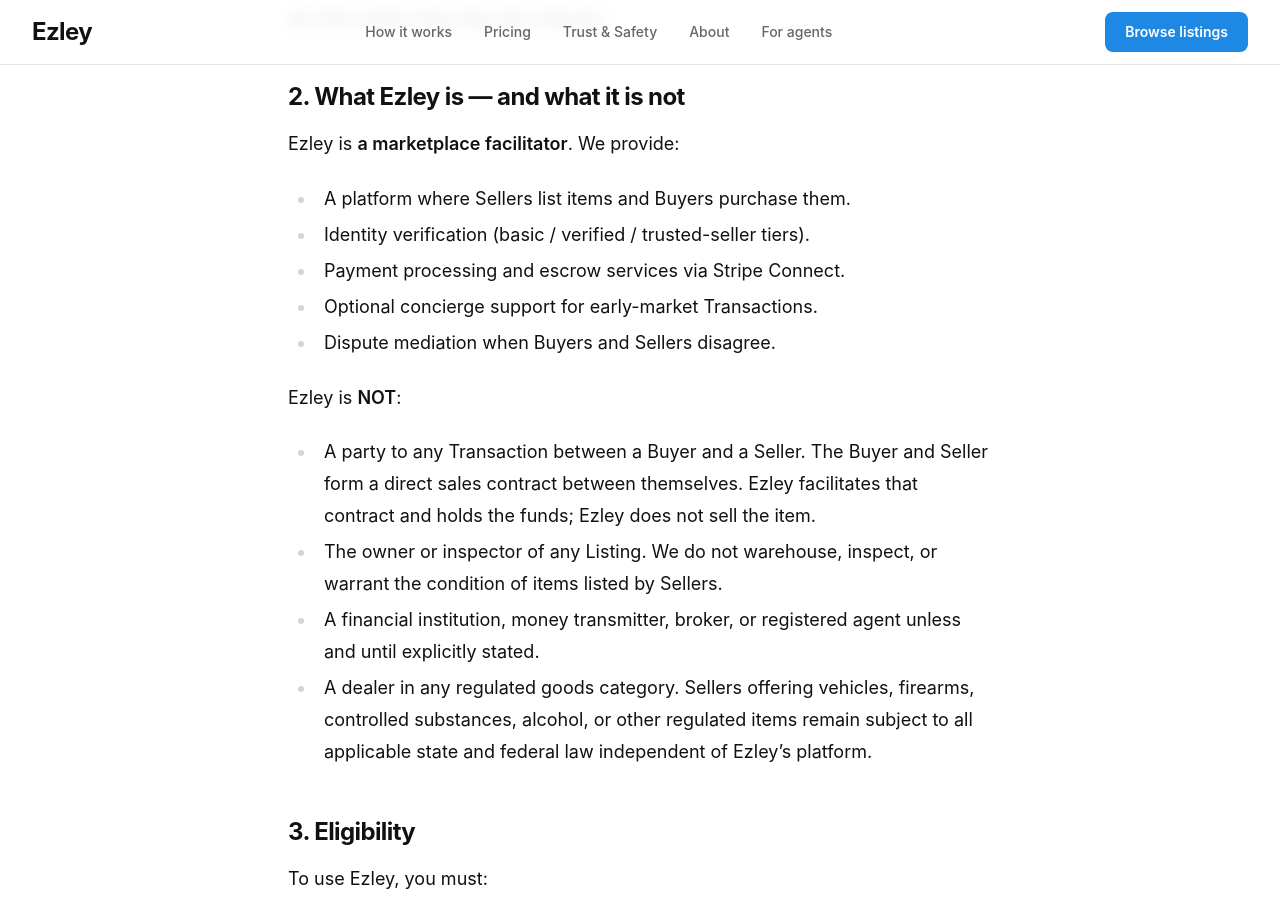
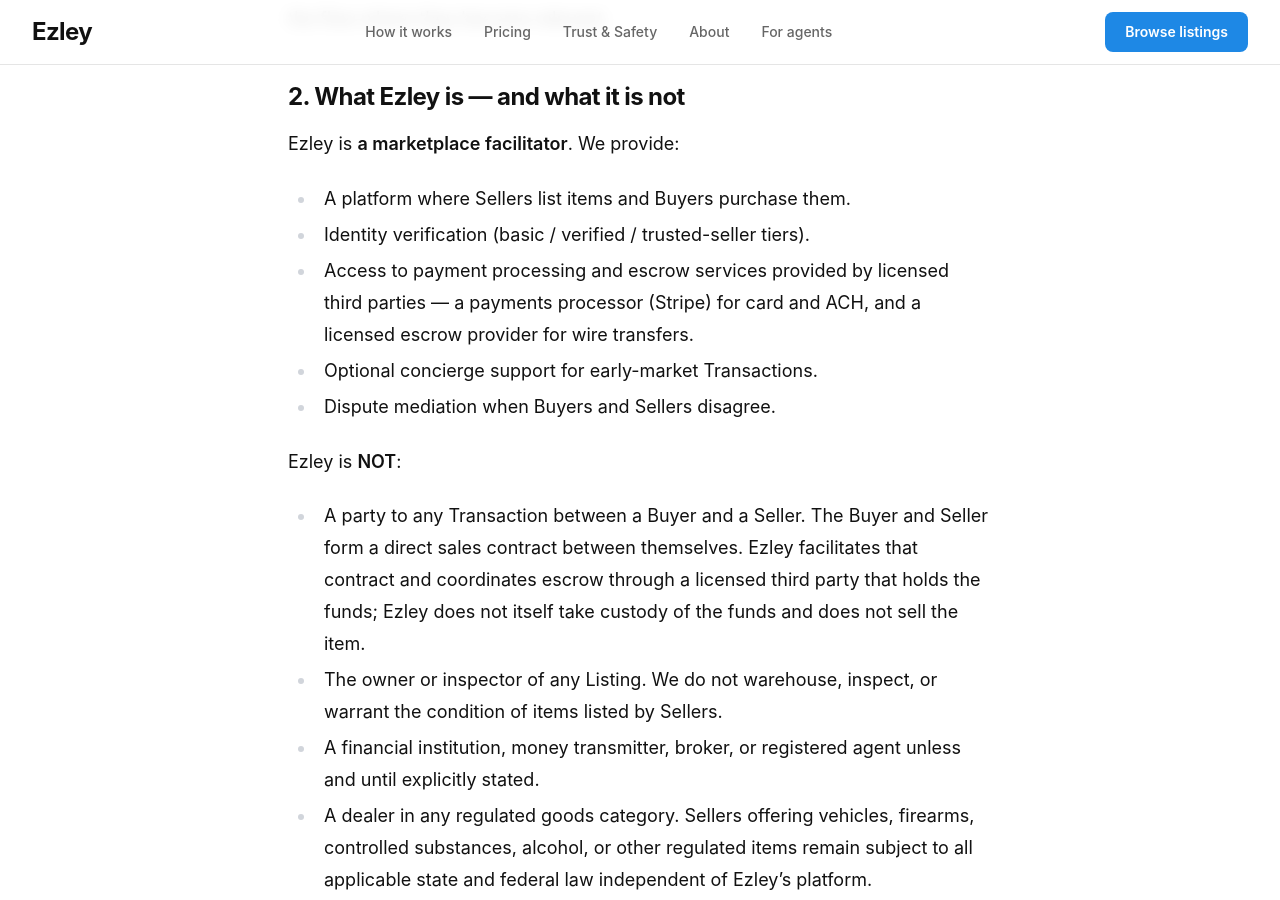
Before and after one commit to mtalcott-perp-comp/ezley-marketing-site, a Jekyll site: the page built from _pages/terms.md, in a window 1280 px wide and 900 px high, scrolled down 752 px. Built offline with Jekyll 4.4.1, drawn with Linux system fonts in a browser that asks for light colours; nearby versions of some CDN libraries; some of the changed text lies outside the part shown.

Commit message:
docs(legal): correct escrow custody language in Terms & Privacy; bump effective date
Removes the claim that "the Buyer's funds are held by Ezley" — Ezley does
not take custody of funds (that would be regulated money transmission).
Funds are held by a licensed third party: the payments processor for
card/ACH, and a licensed escrow provider for wire transfers. Updates
Terms §2 and §7 and the Privacy §1 description for consistency; bumps both
effective dates to 2026-06-27.

NOTE: pending review by a payments/fintech attorney along with the final
wire-escrow structure (Escrow.com vs. Column). The privacy sub-processor
table still needs a row for the chosen wire escrow provider.

Co-Authored-By: Claude Opus 4.8 <noreply@anthropic.com>

```diff
--- a/_pages/terms.md
+++ b/_pages/terms.md
@@ -19,13 +19,13 @@ Ezley is **a marketplace facilitator**. We provide:
 
 - A platform where Sellers list items and Buyers purchase them.
 - Identity verification (basic / verified / trusted-seller tiers).
-- Payment processing and escrow services via Stripe Connect.
+- Access to payment processing and escrow services provided by licensed third parties — a payments processor (Stripe) for card and ACH, and a licensed escrow provider for wire transfers.
 - Optional concierge support for early-market Transactions.
 - Dispute mediation when Buyers and Sellers disagree.
 
 Ezley is **NOT**:
 
-- A party to any Transaction between a Buyer and a Seller. The Buyer and Seller form a direct sales contract between themselves. Ezley facilitates that contract and holds the funds; Ezley does not sell the item.
+- A party to any Transaction between a Buyer and a Seller. The Buyer and Seller form a direct sales contract between themselves. Ezley facilitates that contract and coordinates escrow through a licensed third party that holds the funds; Ezley does not itself take custody of the funds and does not sell the item.
 - The owner or inspector of any Listing. We do not warehouse, inspect, or warrant the condition of items listed by Sellers.
 - A financial institution, money transmitter, broker, or registered agent unless and until explicitly stated.
 - A dealer in any regulated goods category. Sellers offering vehicles, firearms, controlled substances, alcohol, or other regulated items remain subject to all applicable state and federal law independent of Ezley's platform.
@@ -77,7 +77,7 @@ We may remove content that we determine, in our sole discretion, to violate thes
 
 ## 7. Transactions and Escrow
 
-Every purchase on Ezley flows through **Escrow** via our Stripe Connect platform account. The Buyer's funds are held by Ezley until the Transaction reaches one of these terminal states:
+Every purchase on Ezley flows through **Escrow** operated by a licensed third party — our payments processor (Stripe) for card and ACH transactions, and a licensed escrow provider for wire transfers. The Buyer's funds are held by that licensed provider, not by Ezley, until the Transaction reaches one of these terminal states:
 
 - **Released** — funds transferred to the Seller after handover and the dispute window.
 - **Refunded** — funds returned to the Buyer (mutual cancellation, dispute decision, wire timeout).
```
Also changed, not shown: other parts of _pages/terms.md (+1 -1 lines), _pages/privacy.md (+2 -2 lines).
